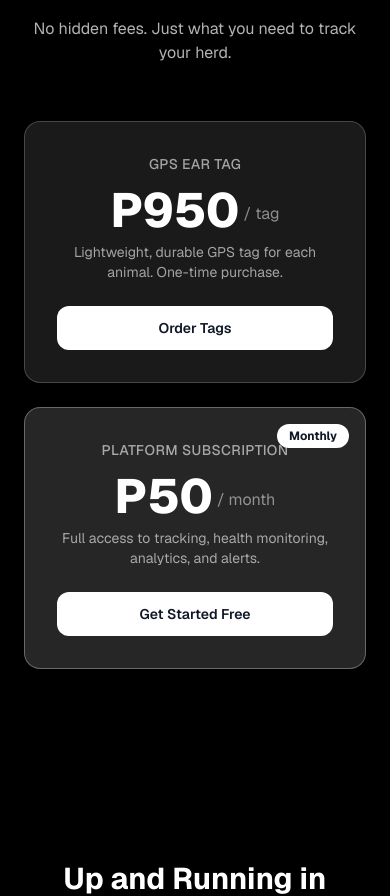
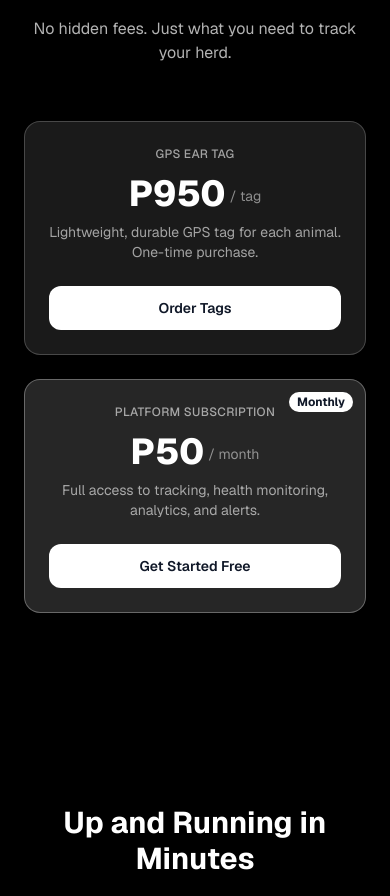
Before and after one commit to DippsDev/livestock-tracker, a Next.js app: page / in a window 390 px wide. Shown: the part 2682-3578 px from the top of the page. Built offline with nearby package versions, Linux system fonts and the light colour scheme.

Commit message:
fix: scale down pricing cards on mobile

```diff
--- a/app/page.tsx
+++ b/app/page.tsx
@@ -128,22 +128,22 @@ export default function Home() {
           <p className="text-white/70 text-base max-w-lg mx-auto mb-14">No hidden fees. Just what you need to track your herd.</p>
           <div className="grid grid-cols-1 md:grid-cols-2 gap-6">
             {/* GPS Tag */}
-            <div className="bg-white/10 backdrop-blur-sm border border-white/20 rounded-2xl p-8 flex flex-col items-center">
-              <span className="text-white/60 text-sm font-medium uppercase tracking-wide mb-3">GPS Ear Tag</span>
+            <div className="bg-white/10 backdrop-blur-sm border border-white/20 rounded-2xl p-6 md:p-8 flex flex-col items-center">
+              <span className="text-white/60 text-xs md:text-sm font-medium uppercase tracking-wide mb-3">GPS Ear Tag</span>
               <div className="flex items-end gap-1 mb-2">
-                <span className="text-5xl font-extrabold text-white">P950</span>
-                <span className="text-white/50 text-base mb-2">/ tag</span>
+                <span className="text-4xl md:text-5xl font-extrabold text-white">P950</span>
+                <span className="text-white/50 text-sm md:text-base mb-2">/ tag</span>
               </div>
               <p className="text-white/60 text-sm mb-6">Lightweight, durable GPS tag for each animal. One-time purchase.</p>
               <a href="/register" className="w-full text-center bg-white text-gray-900 font-semibold py-3 rounded-xl hover:bg-gray-100 transition-colors text-sm">Order Tags</a>
             </div>
             {/* Subscription */}
-            <div className="bg-white/15 backdrop-blur-sm border border-white/30 rounded-2xl p-8 flex flex-col items-center relative overflow-hidden">
-              <span className="absolute top-4 right-4 bg-white text-gray-900 text-xs font-bold px-3 py-1 rounded-full">Monthly</span>
-              <span className="text-white/60 text-sm font-medium uppercase tracking-wide mb-3">Platform Subscription</span>
+            <div className="bg-white/15 backdrop-blur-sm border border-white/30 rounded-2xl p-6 md:p-8 flex flex-col items-center relative overflow-hidden">
+              <span className="absolute top-3 right-3 md:top-4 md:right-4 bg-white text-gray-900 text-xs font-bold px-2 py-0.5 md:px-3 md:py-1 rounded-full">Monthly</span>
+              <span className="text-white/60 text-xs md:text-sm font-medium uppercase tracking-wide mb-3">Platform Subscription</span>
               <div className="flex items-end gap-1 mb-2">
-                <span className="text-5xl font-extrabold text-white">P50</span>
-                <span className="text-white/50 text-base mb-2">/ month</span>
+                <span className="text-4xl md:text-5xl font-extrabold text-white">P50</span>
+                <span className="text-white/50 text-sm md:text-base mb-2">/ month</span>
               </div>
               <p className="text-white/60 text-sm mb-6">Full access to tracking, health monitoring, analytics, and alerts.</p>
               <a href="/register" className="w-full text-center bg-white text-gray-900 font-semibold py-3 rounded-xl hover:bg-gray-100 transition-colors text-sm">Get Started Free</a>
```
